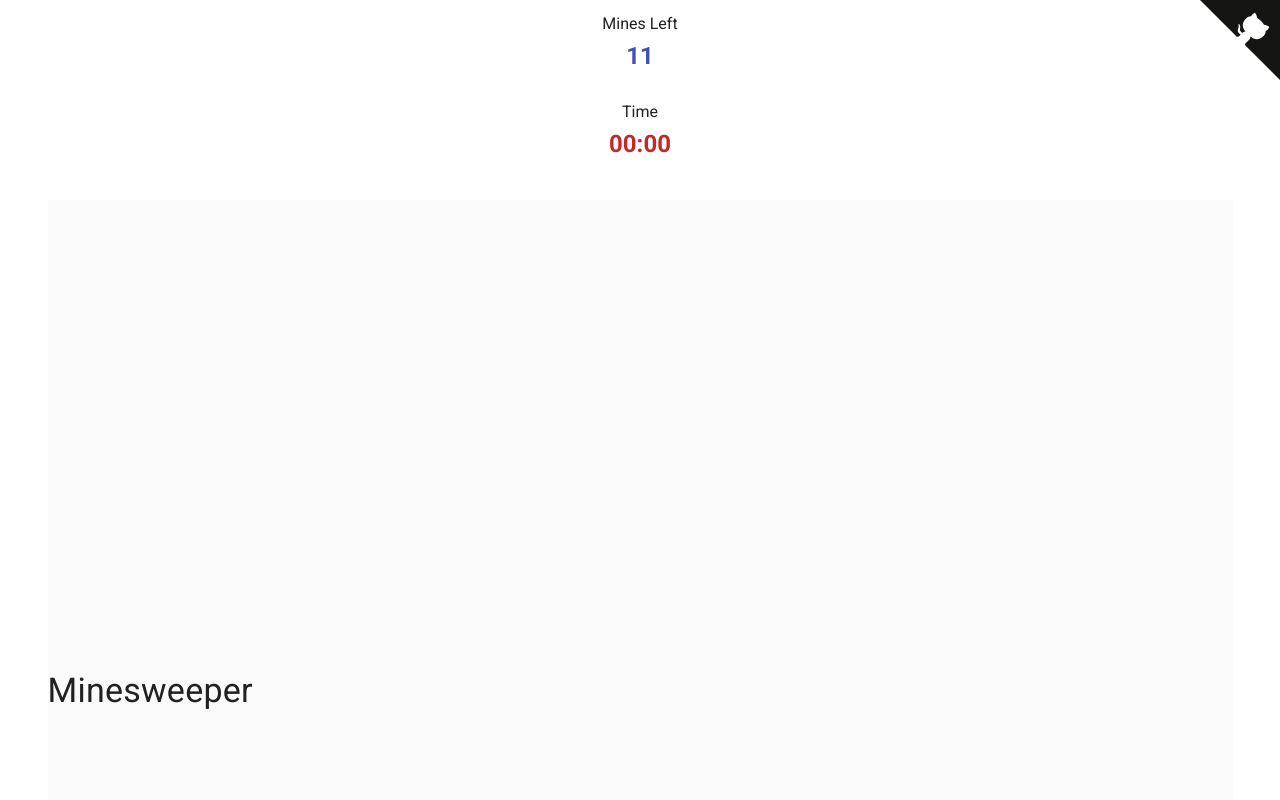
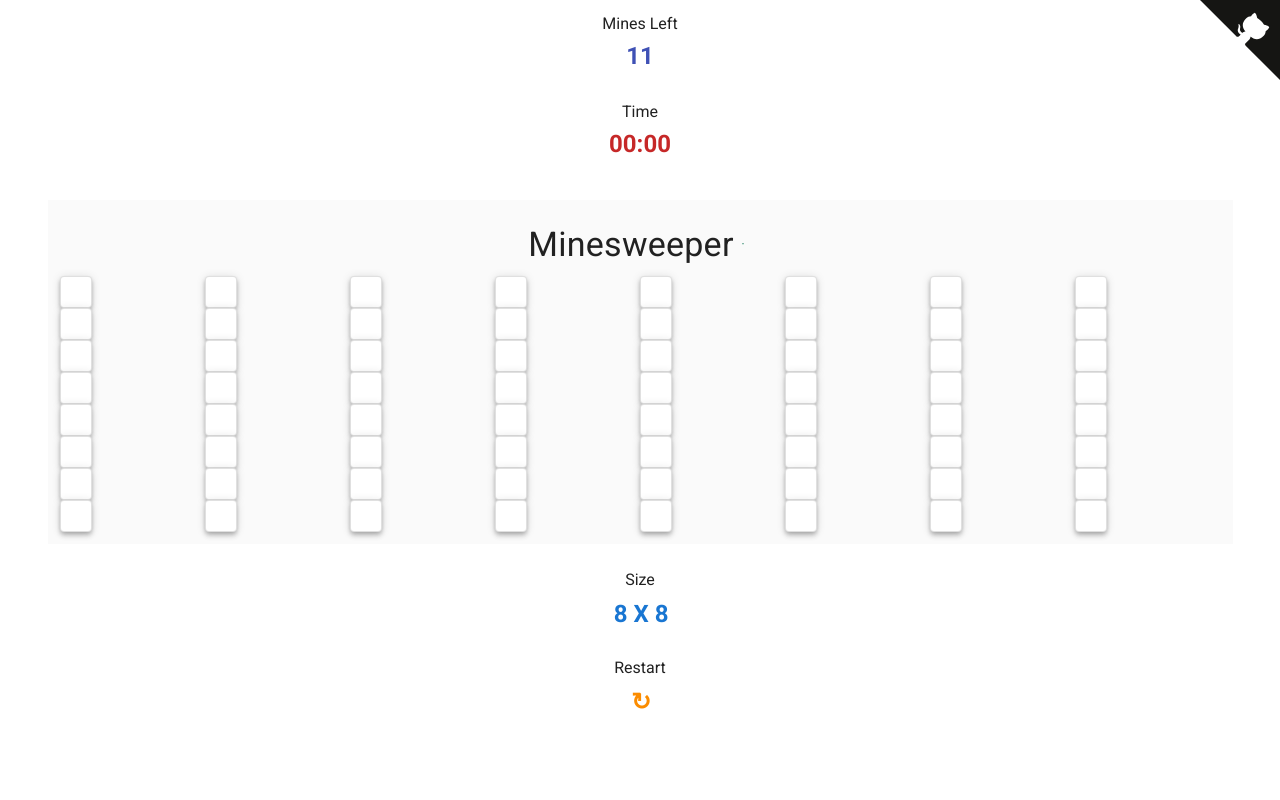
Before and after one commit to naufaliqbal/minesweeper-vue, a Vue app: page / in a window 1280 px wide. Shown: the top 800 px of the page. Built offline with nearby package versions, Linux system fonts and the light colour scheme.

Commit message:
change vue icon size on title [#23]

```diff
--- a/src/components/MainGrid.vue
+++ b/src/components/MainGrid.vue
@@ -2,7 +2,7 @@
   <v-container class="grey lighten-5">
     <v-row justify="center" align="center">
       <p class="display-1 my-6">Minesweeper</p>
-      <v-img width="10px" alt="Vue icon" :src="vueIcon" />
+      <img width="2rem" class="ma-2" alt="Vue icon" :src="vueIcon" />
     </v-row>
     <v-row no-gutters v-for="(row, row_idx) in pattern" :key="row_idx" justify="center">
       <template v-for="(col, col_idx) in row">
```
